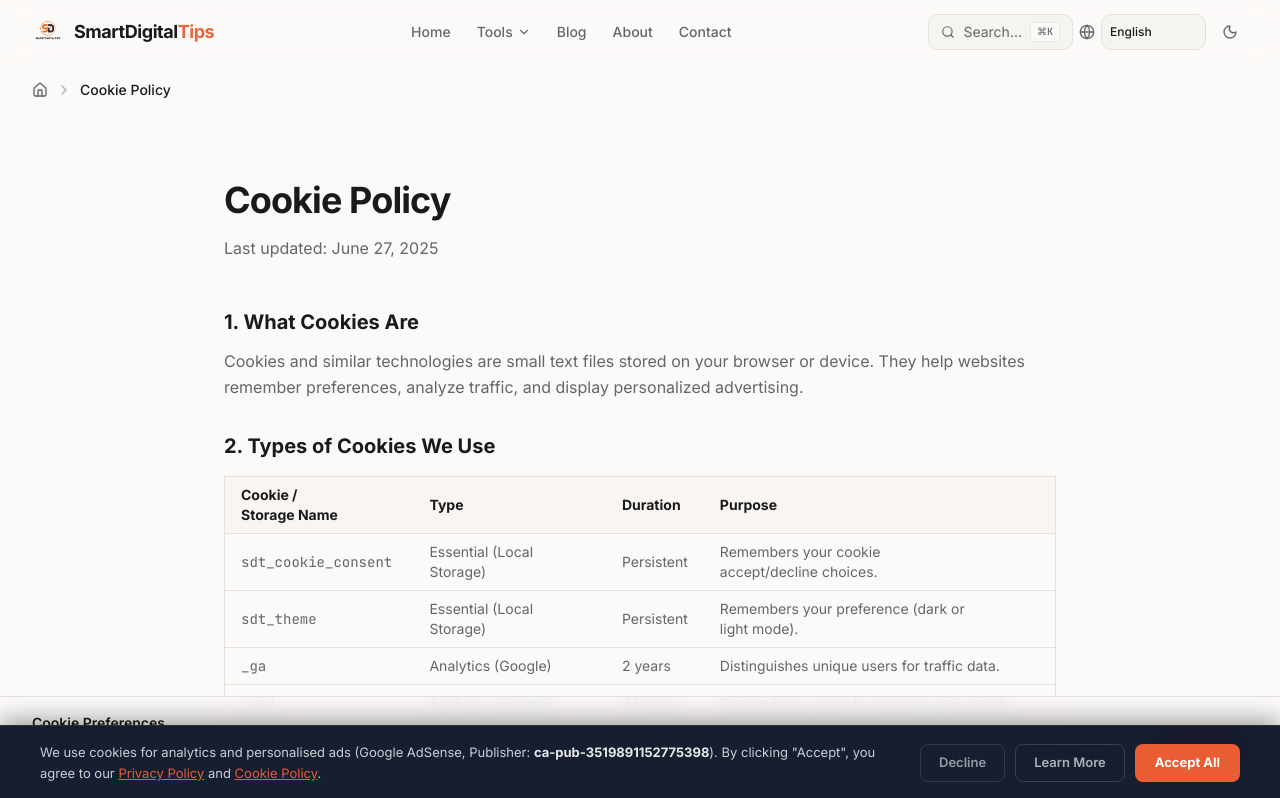
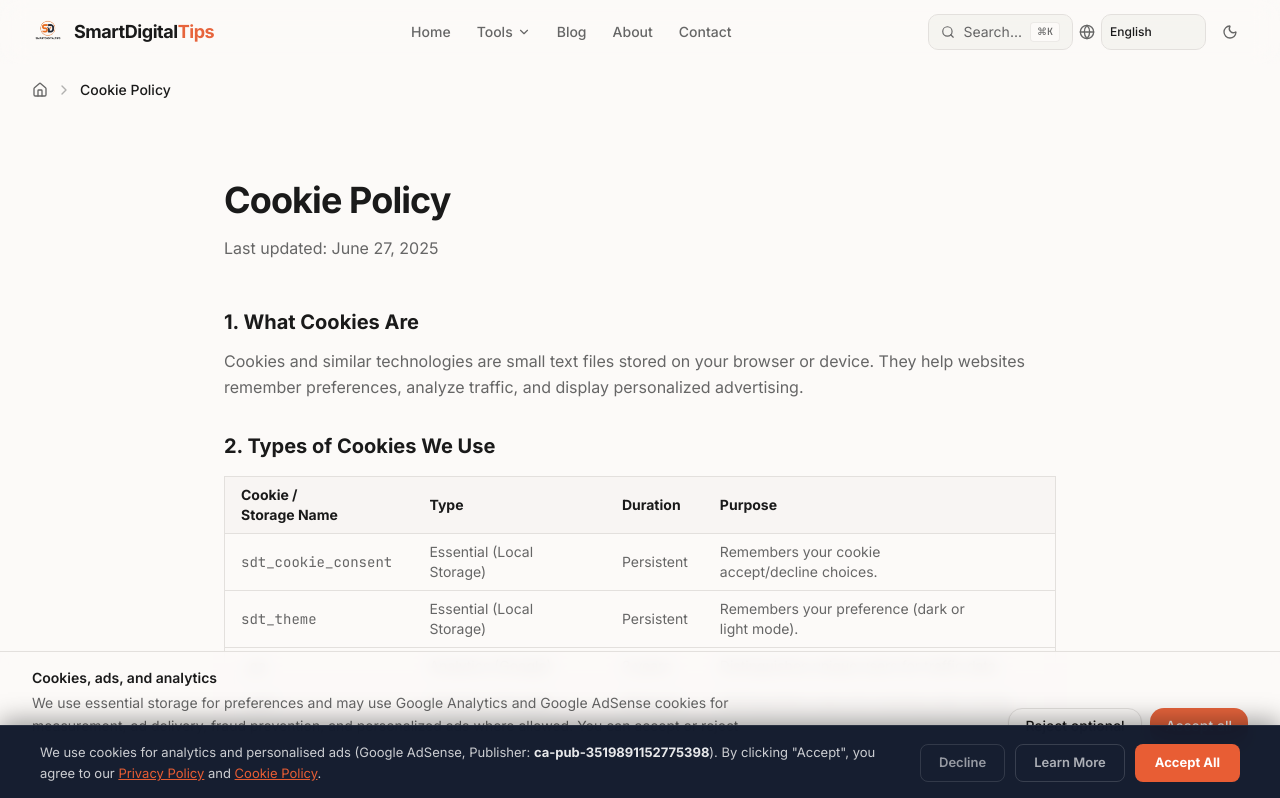
Before and after one commit to angelokarera/smarttips, a React (Vite) app: page /cookies in a window 1280 px wide. Shown: the top 798 px of the page. Built offline with nearby package versions, Linux system fonts and the light colour scheme.

Commit message:
feat: implement Google AdSense integration, SEO configuration, and localized site metadata

```diff
--- a/index.html
+++ b/index.html
@@ -150,6 +150,10 @@
       });
     </script>
 
+    <!-- ═══════════════════════════════════════════════════════════════
+         Google AdSense Verification
+         ═══════════════════════════════════════════════════════════════ -->
+    <script async src="https://pagead2.googlesyndication.com/pagead/js/adsbygoogle.js?client=ca-pub-3519891152775398" crossorigin="anonymous"></script>
 
     <!-- ═══════════════════════════════════════════════════════════════
          Structured Data / JSON-LD
--- a/messages/en.json
+++ b/messages/en.json
@@ -530,8 +530,8 @@
       "privacyNote": "Everything runs in your browser. We never see your files."
     },
     "cookie": {
-      "title": "Cookie Preferences",
-      "body": "We use cookies to improve your experience. You can accept or reject optional cookies.",
+      "title": "Cookies, ads, and analytics",
+      "body": "We use essential storage for preferences and may use Google Analytics and Google AdSense cookies for measurement, ad delivery, fraud prevention, and personalized ads where allowed. You can accept or reject optional cookies.",
       "accept": "Accept all",
       "reject": "Reject optional",
       "privacy": "Privacy Policy",
--- a/scripts/seo-constants.mjs
+++ b/scripts/seo-constants.mjs
@@ -3,3 +3,4 @@ export const SITE_URL = 'https://smartdigitaltips.com'
 export const ADSENSE_PUBLISHER_ID = 'pub-3519891152775398'
 export const ADSENSE_CLIENT_ID = 'ca-pub-3519891152775398'
 export const ADSENSE_CERTIFICATION_ID = 'f08c47fec0942fa0'
+export const ADSENSE_CUSTOMER_ID = '9066894802'
--- a/src/components/ads/AdInArticle.tsx
+++ b/src/components/ads/AdInArticle.tsx
@@ -1,4 +1,5 @@
 import { useEffect, useRef } from 'react'
+import { ADSENSE_CLIENT_ID } from '@/lib/locale-config'
 
 declare global {
   interface Window {
@@ -32,7 +33,7 @@ export default function AdInArticle() {
         style={{ display: 'block', textAlign: 'center' }}
         data-ad-layout="in-article"
         data-ad-format="fluid"
-        data-ad-client="ca-pub-3519891152775398"
+        data-ad-client={ADSENSE_CLIENT_ID}
         data-ad-slot="YOUR_IN_ARTICLE_SLOT_ID"
       />
     </div>
--- a/src/components/ads/AdSidebar.tsx
+++ b/src/components/ads/AdSidebar.tsx
@@ -1,4 +1,5 @@
 import { useEffect, useRef } from 'react'
+import { ADSENSE_CLIENT_ID } from '@/lib/locale-config'
 
 export default function AdSidebar() {
   const pushed = useRef(false)
@@ -36,7 +37,7 @@ export default function AdSidebar() {
       <ins
         className="adsbygoogle"
         style={{ display: 'block', width: '300px', height: '250px' }}
-        data-ad-client="ca-pub-3519891152775398"
+        data-ad-client={ADSENSE_CLIENT_ID}
         data-ad-slot="YOUR_SIDEBAR_SLOT_ID"
         data-ad-format="rectangle"
       />
--- a/src/components/ads/AdUnit.tsx
+++ b/src/components/ads/AdUnit.tsx
@@ -6,9 +6,10 @@
  * Prevents duplicate push() calls using a ref guard.
  */
 import { useEffect, useRef } from 'react'
+import { ADSENSE_CLIENT_ID } from '@/lib/locale-config'
 
 const CONSENT_KEY = 'sdt_cookie_consent'
-const ADSENSE_CLIENT = 'ca-pub-3519891152775398'
+const ADSENSE_CLIENT = ADSENSE_CLIENT_ID
 
 declare global {
   interface Window {
--- a/src/lib/locale-config.ts
+++ b/src/lib/locale-config.ts
@@ -8,6 +8,8 @@ export const CONTACT_EMAIL = 'nkusikarera@hotmail.com'
 export const ADSENSE_CLIENT_ID = 'ca-pub-3519891152775398'
 /** ads.txt publisher ID (no ca- prefix) */
 export const ADSENSE_PUBLISHER_ID = 'pub-3519891152775398'
+/** Google AdSense Customer ID */
+export const ADSENSE_CUSTOMER_ID = '9066894802'
 
 export const LOCALES = ['en', 'fr', 'sw', 'ar', 'es', 'pt', 'zh', 'de', 'hi', 'ja', 'ko'] as const
 export type AppLocale = (typeof LOCALES)[number]
```
Also changed, not shown: public/humans.txt, public/robots.txt, 1 other file (tests, documents, lock files or other folders).
